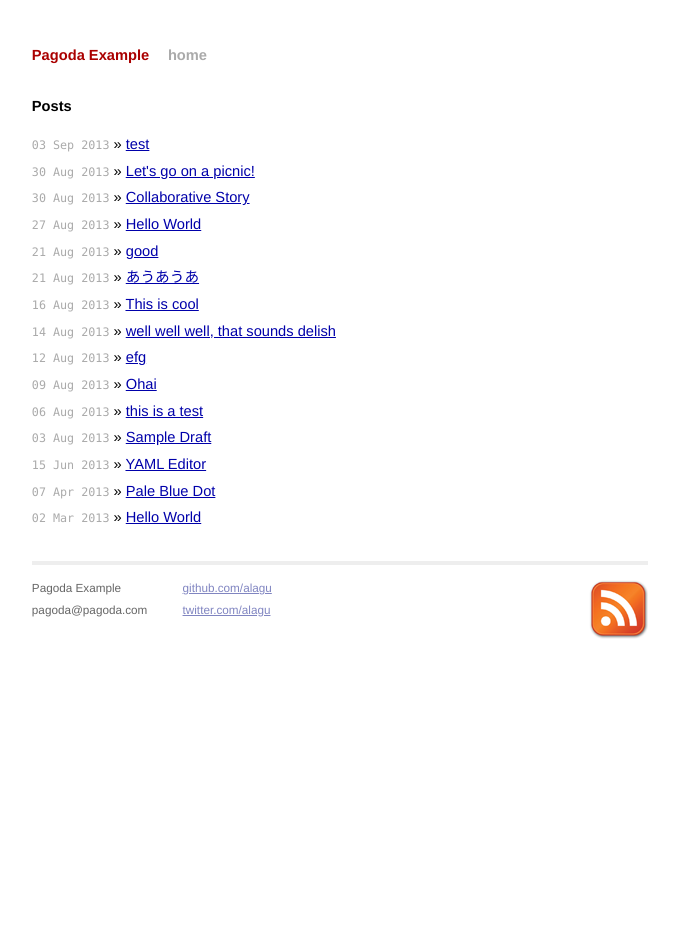
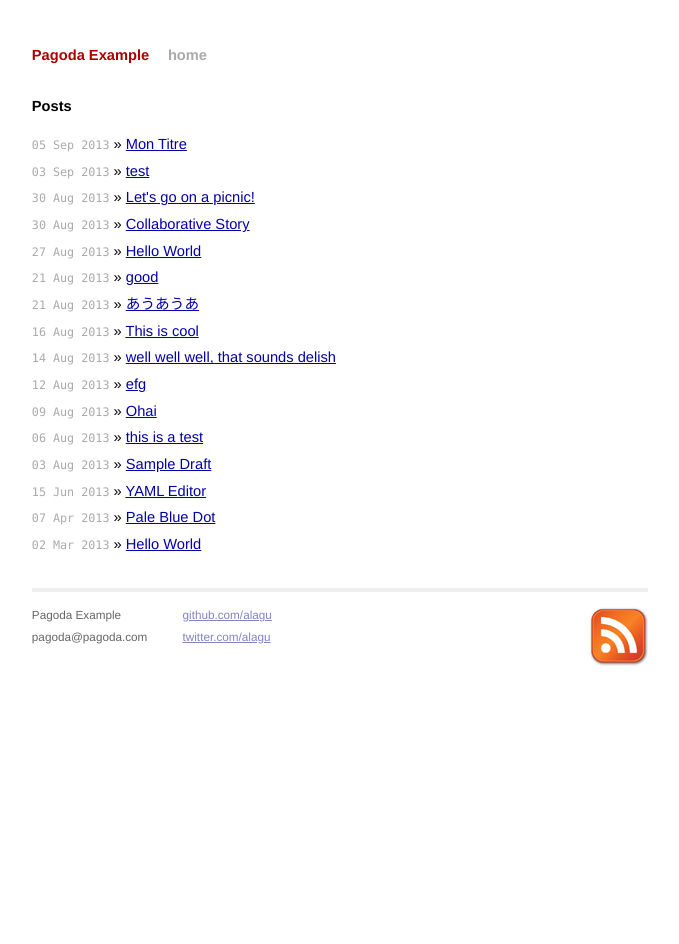
Before and after one commit to alagu/pagoda-demo-blog, a Jekyll site: the page built from index.html, in a window 1280 px wide. Shown: the whole page, without its empty margins (300-979 px from the left). Built offline with Jekyll 4.4.1, drawn with Linux system fonts in a browser that asks for light colours; Markdown is read by kramdown in place of the engine named in the settings.

Commit message:
Changed 2013-09-05-mon-titre.md

```diff
--- a/_posts/2013-09-05-mon-titre.md
+++ b/_posts/2013-09-05-mon-titre.md
@@ -1,7 +1,8 @@
 ---
 title: Mon Titre
 layout: post
-published: false
+published: true
+date: '2013-09-05'
 ---
 # Test de lien
 
```
